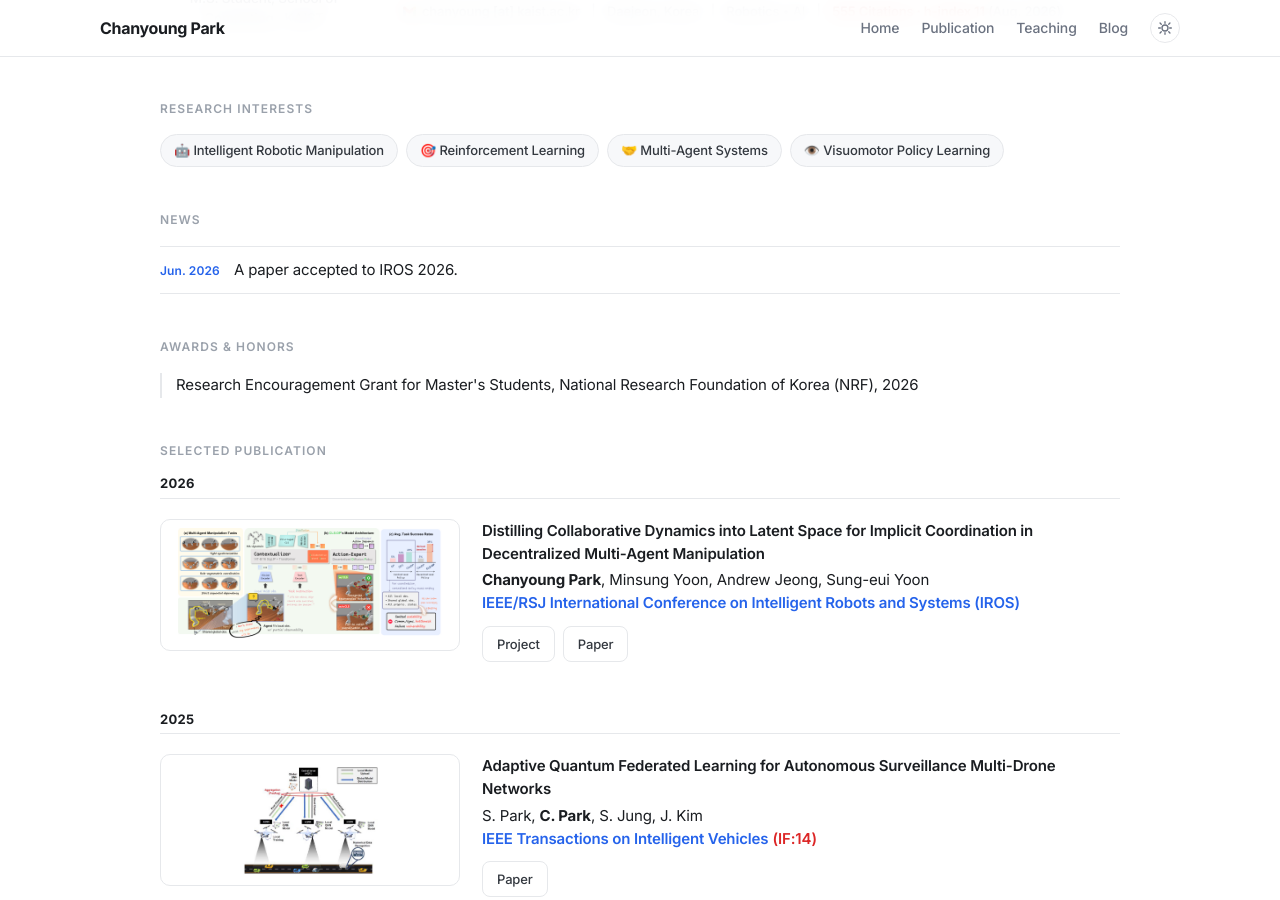
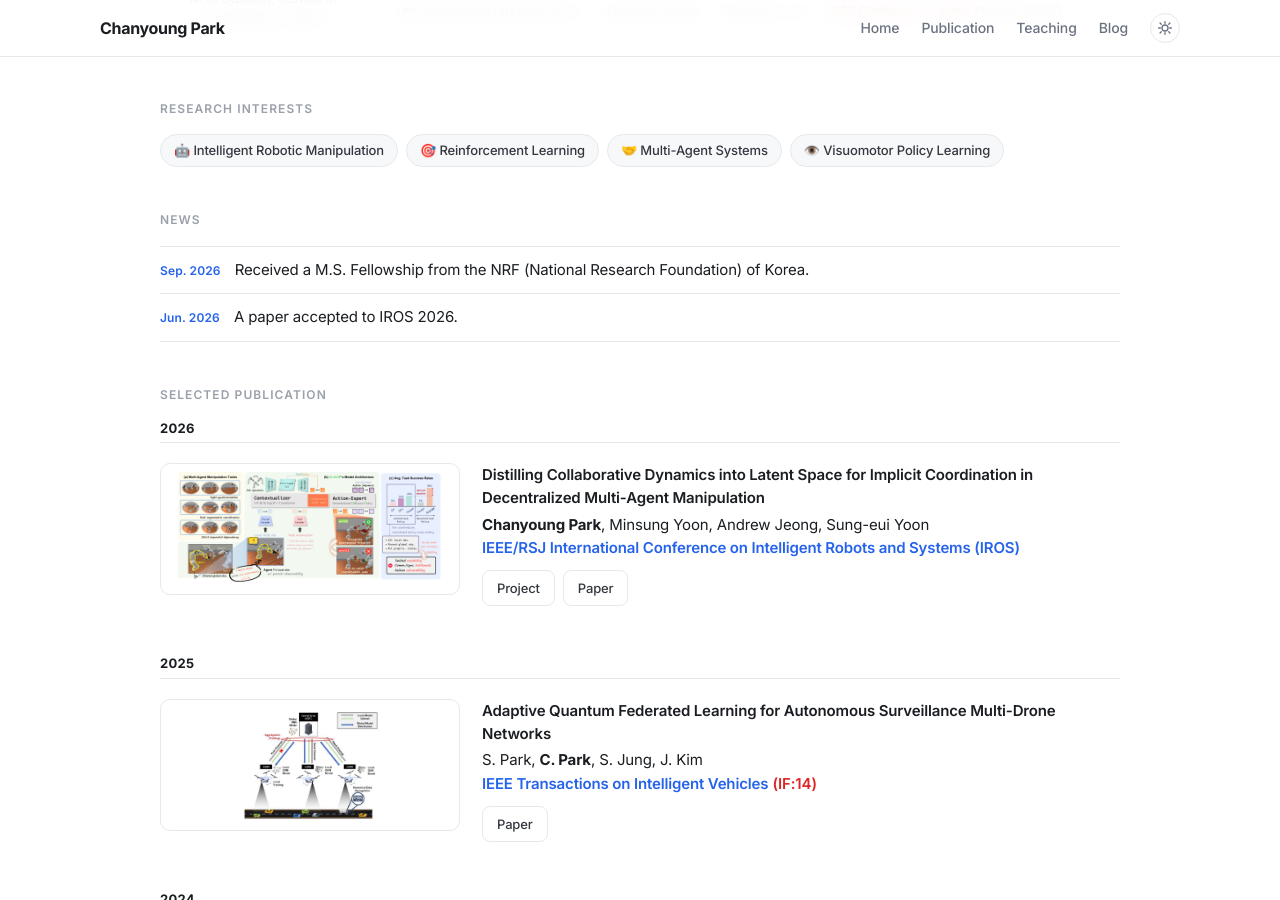
Before and after one commit to cosdeneb/cosdeneb.github.io, a Jekyll site: the page built from index.md, in a window 1280 px wide and 900 px high, scrolled down 314 px. Built offline with Jekyll 4.4.1, drawn with Linux system fonts in a browser that asks for light colours; some of the changed text lies outside the part shown.

Commit message:
Home: add NRF fellowship to News, move Awards below Selected Publication, add emoji marker
Co-Authored-By: Claude Sonnet 5 <noreply@anthropic.com>

```diff
--- a/index.md
+++ b/index.md
@@ -46,14 +46,8 @@ profile_picture:
 <div class="home-news">
   <h2 class="home-section-title">News</h2>
   <ul>
+    <li><span class="news-date">Sep. 2026</span> Received a M.S. Fellowship from the NRF (National Research Foundation) of Korea.</li>
     <li><span class="news-date">Jun. 2026</span> A paper accepted to IROS 2026.</li>
-  </ul>
-</div>
-
-<div class="home-awards">
-  <h2 class="home-section-title">Awards &amp; Honors</h2>
-  <ul class="clean-list compact">
-    <li>Research Encouragement Grant for Master's Students, National Research Foundation of Korea (NRF), 2026</li>
   </ul>
 </div>
 
@@ -170,6 +164,13 @@ profile_picture:
   </div>
 </div>
 
+<div class="home-awards">
+  <h2 class="home-section-title">Awards &amp; Honors</h2>
+  <ul class="clean-list compact">
+    <li>🏅 Research Encouragement Grant for Master's Students, National Research Foundation of Korea (NRF), 2026</li>
+  </ul>
+</div>
+
 <div class="home-activities">
   <h2 class="home-section-title">Academic Activities</h2>
   <p class="timeline-meta">Reviewer</p>
```
